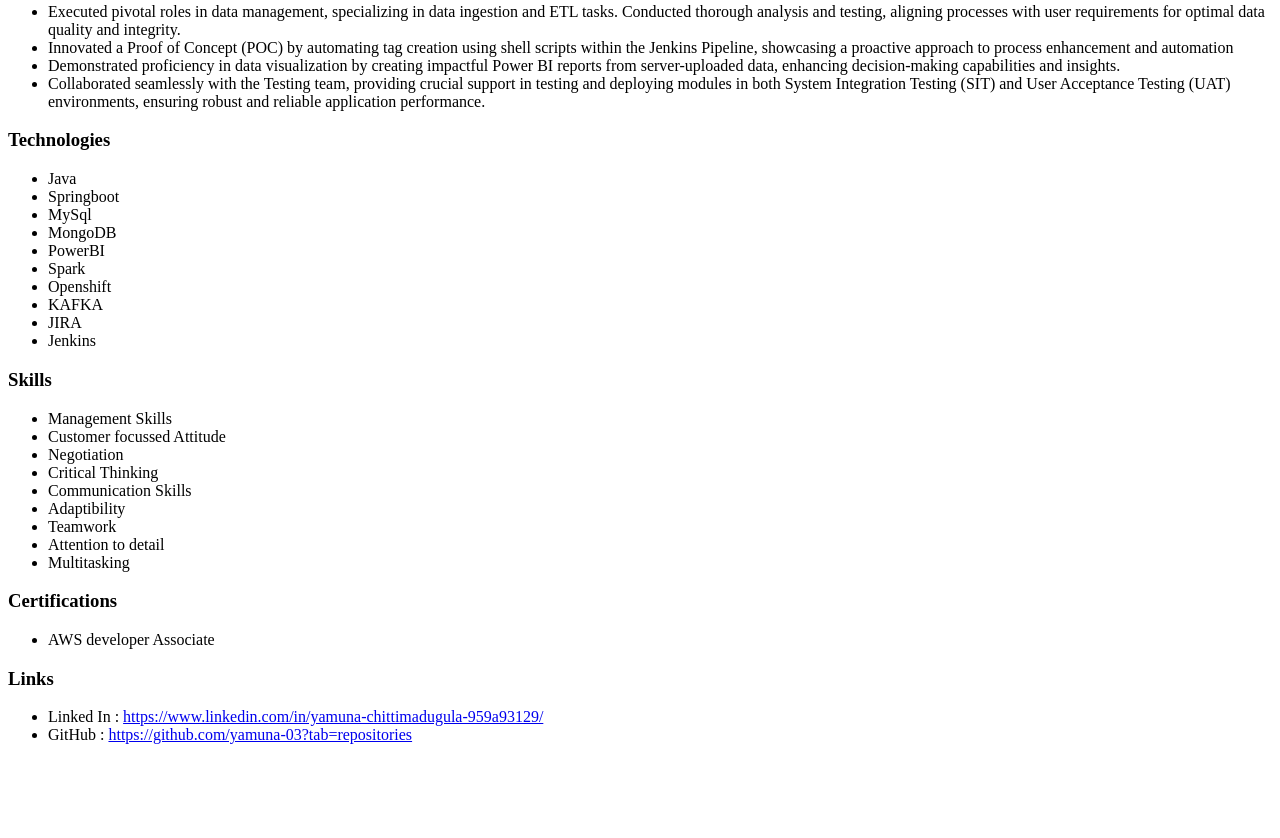
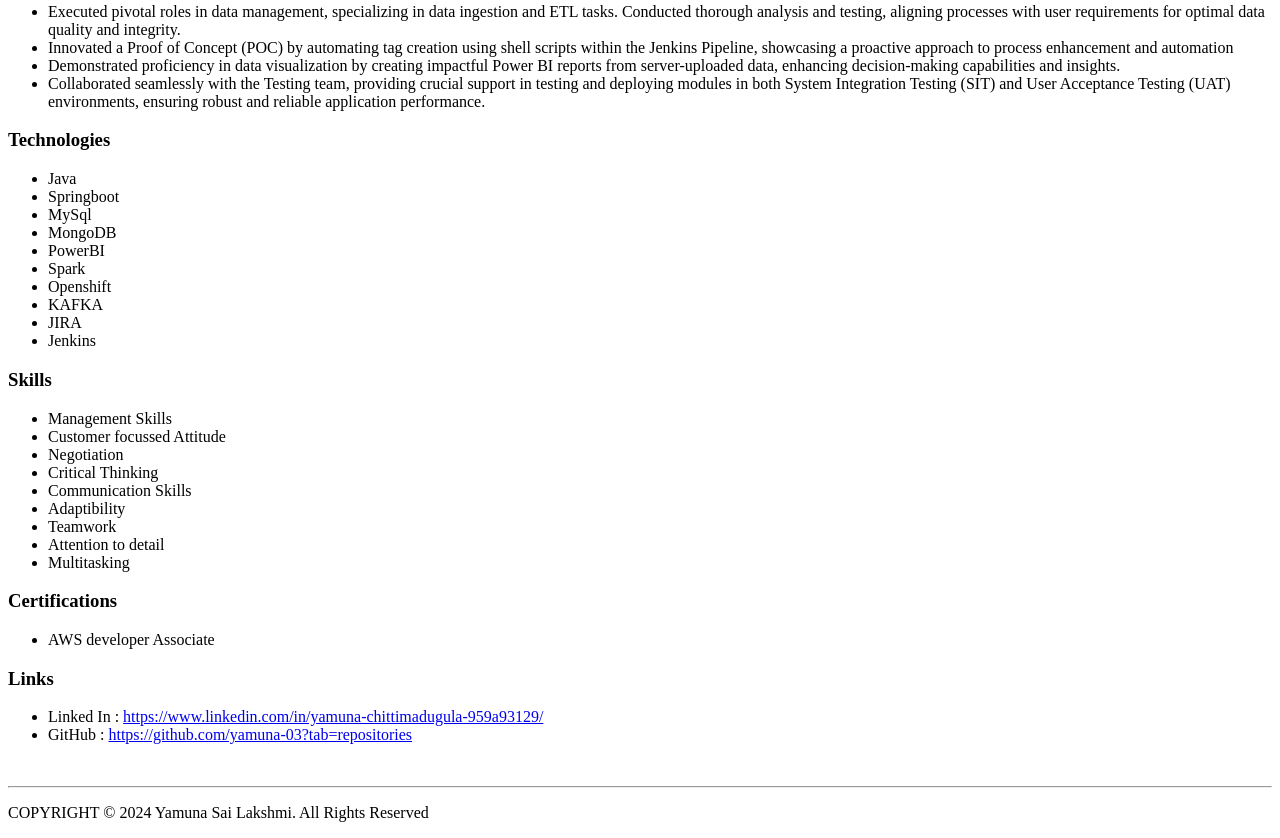
Before and after one commit to yamuna-03/html-resume, a plain HTML site: page index.html in a window 1280 px wide. Shown: the part 1239-2077 px from the top of the page. Before the commit the page ends 1999 px from the top, so only its background shows below. Drawn offline with Linux system fonts and the light colour scheme.

Commit message:
Add files via upload
Added footer and contact Details

```diff
--- a/index.html
+++ b/index.html
@@ -137,6 +137,11 @@
                 href="https://github.com/yamuna-03?tab=repositories">https://github.com/yamuna-03?tab=repositories</a>
         </li>
     </ul>
+    <br>
+    <hr>
+    <footer>
+        <p>COPYRIGHT © 2024 Yamuna Sai Lakshmi. All Rights Reserved</p>
+      </footer>
 </body>
 
 </html>
```
Also changed, not shown: Contact Details.txt.
